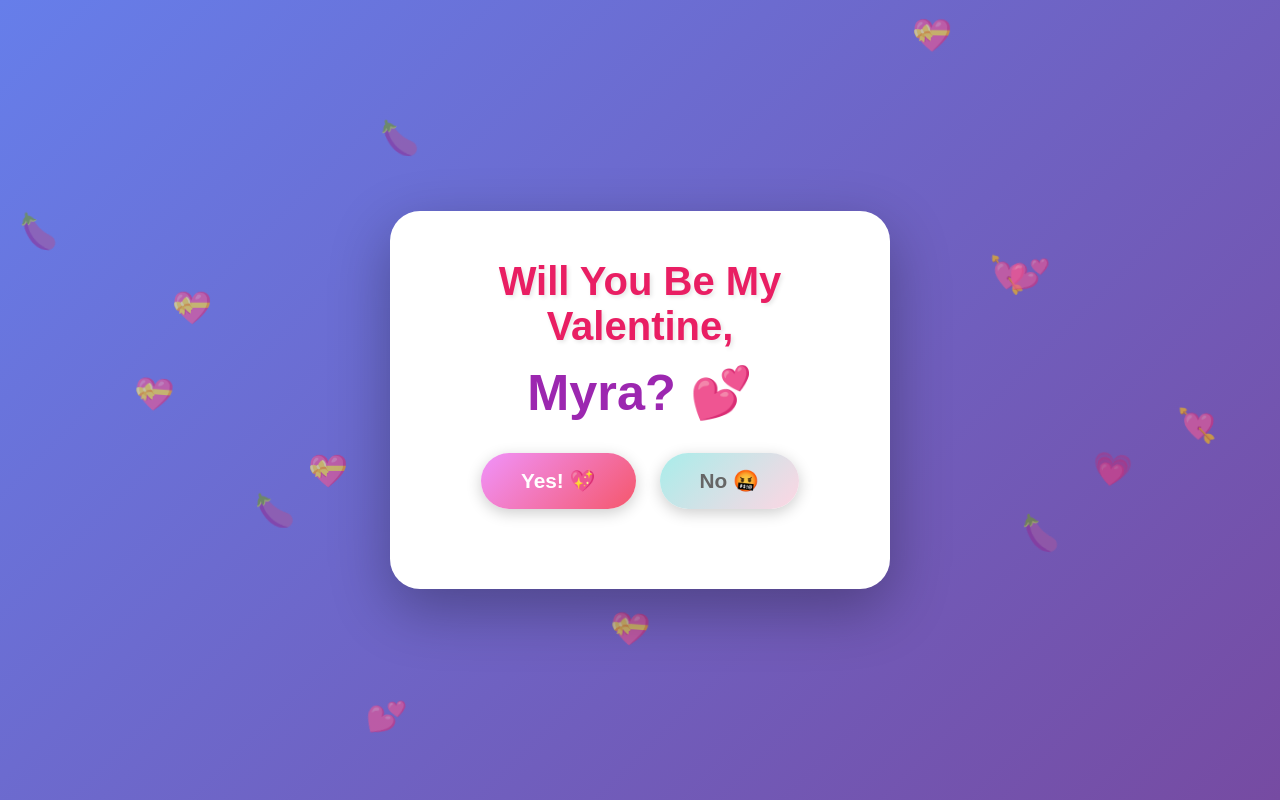
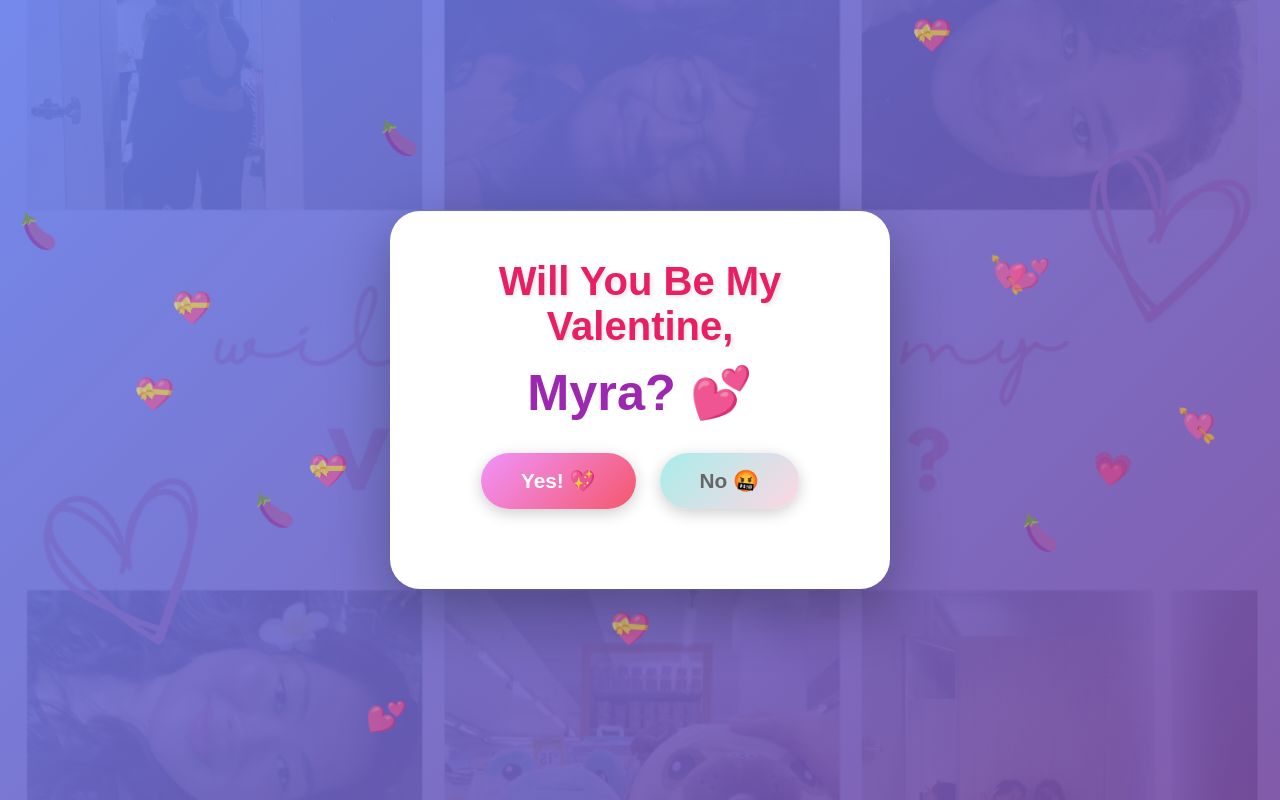
Before and after one commit to saint4amazon/feb1426, a plain HTML site: page index.html in a window 1280 px wide. Drawn offline with Linux system fonts and the light colour scheme.

Commit message:
Update index.html

```diff
--- a/index.html
+++ b/index.html
@@ -30,7 +30,7 @@
             left: 0;
             width: 100%;
             height: 100%;
-            background-image: url('YOUR_IMAGE_URL_HERE');
+            background-image: url('https://github.com/saint4amazon/feb1426/blob/main/photo.jpg');
             background-size: cover;
             background-position: center;
             background-repeat: no-repeat;
```
